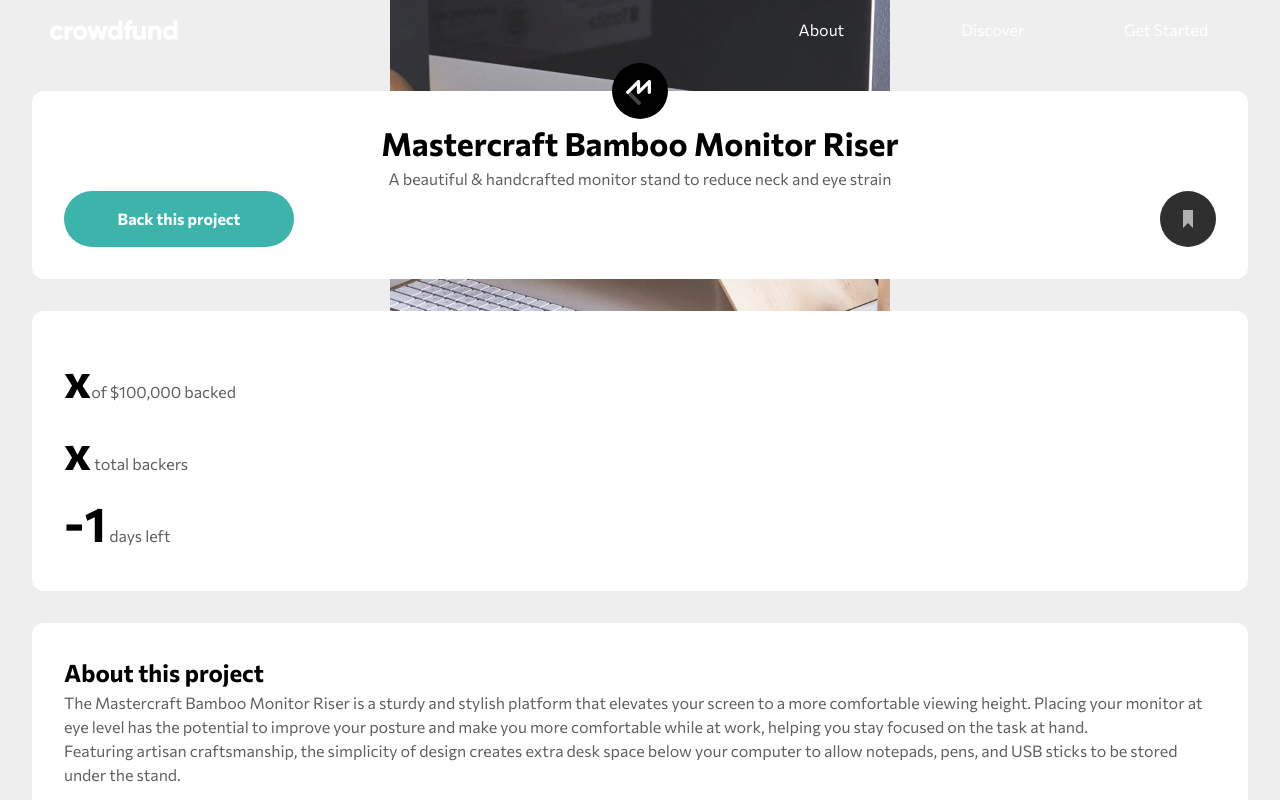
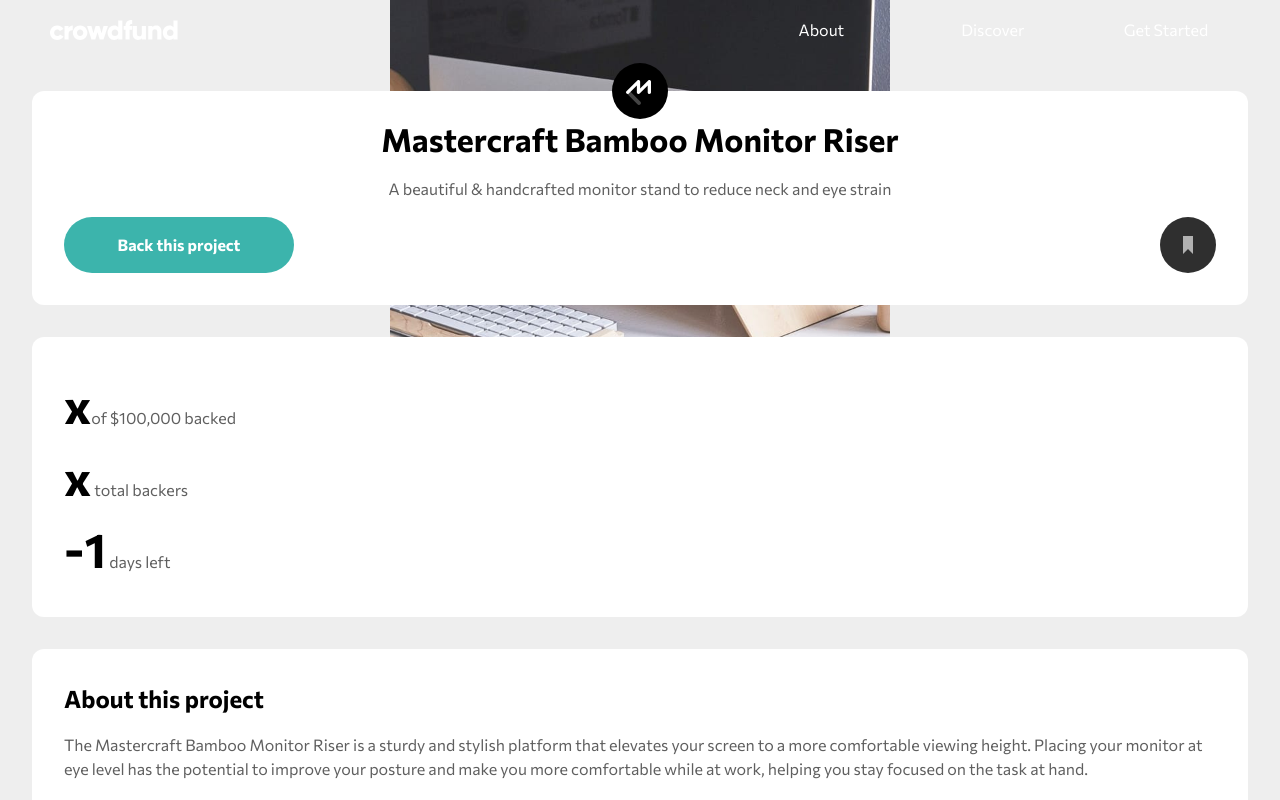
Before and after one commit to migvidal/crowdfunding-product-page, a Vue app: page / in a window 1280 px wide. Shown: the top 800 px of the page. Built offline with nearby package versions, Linux system fonts and the light colour scheme.

Commit message:
p-margin

```diff
--- a/src/App.vue
+++ b/src/App.vue
@@ -39,6 +39,15 @@ strong {
   color: initial;
 }
 
+p {
+  margin: 1rem 0;
+}
+
+h1 {
+  line-height: 1.3;
+}
+
+
 #app {
   background-image: url("./images/image-hero-mobile.jpg");
   background-repeat: no-repeat;
```
